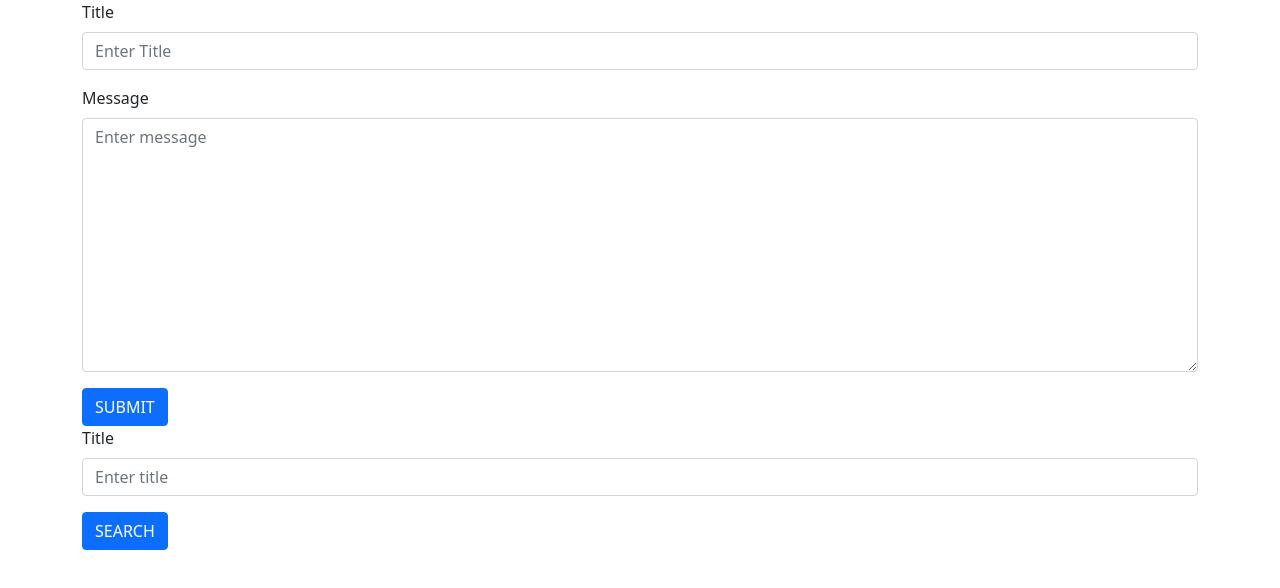
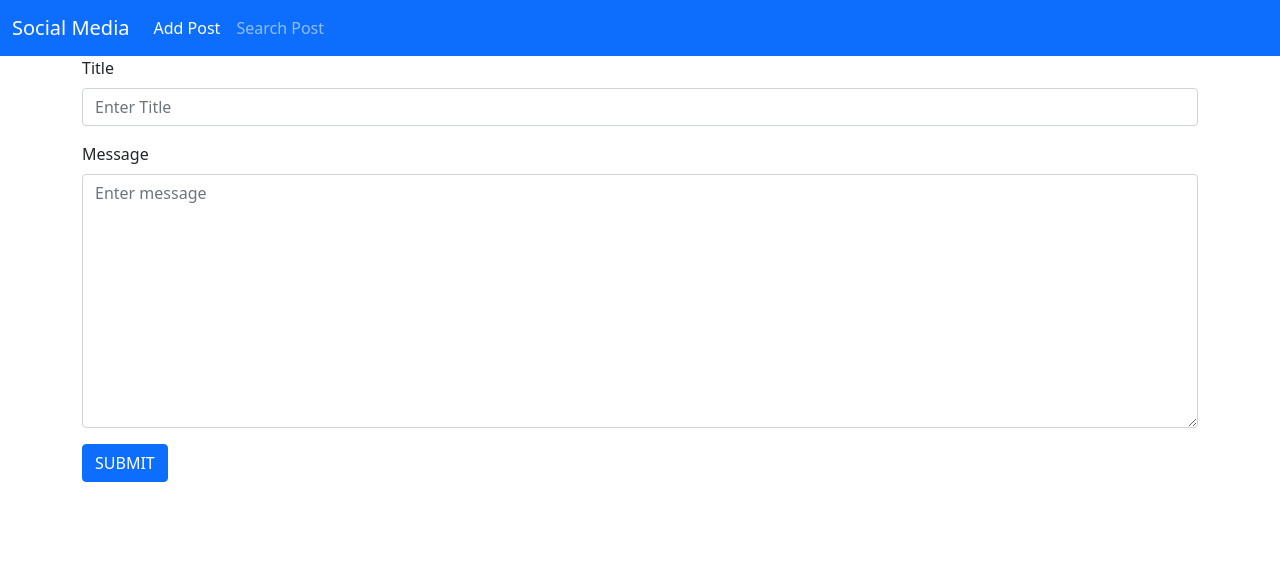
Before and after one commit to sruthybabu/Social-Media-App, a React (Create React App) app: page / in a window 1280 px wide. Shown: the top 588 px of the page. Built offline with nearby package versions, Linux system fonts and the light colour scheme.

Commit message:
completed

```diff
--- a/src/App.js
+++ b/src/App.js
@@ -4,12 +4,18 @@ import 'bootstrap/dist/css/bootstrap.min.css';
 import 'bootstrap/dist/js/bootstrap.bundle.min.js';
 import Addpost from './components/Addpost';
 import Searchpost from './components/Searchpost';
+import { BrowserRouter, Route, Routes } from 'react-router-dom';
 
 function App() {
   return (
     <div>
-<Addpost/>
-<Searchpost/>
+<BrowserRouter>
+<Routes>
+  <Route path="/" exact element={<Addpost/>}/>
+  <Route path="/search" exact element={<Searchpost/>}/>
+</Routes>
+
+</BrowserRouter>
 
     </div>
   );
--- a/src/components/Addpost.js
+++ b/src/components/Addpost.js
@@ -1,9 +1,10 @@
 import React from 'react'
+import Navbar from './Navbar'
 
 const Addpost = () => {
   return (
     <div>
-
+<Navbar/>
 <div className="container">
     <div className="row">
         <div className="col col-12 col-sm-12 col-md-12 col-lg-12 col-xl-12 col-xxl-12">
--- /dev/null
+++ b/src/components/Navbar.js
@@ -0,0 +1,29 @@
+import React from 'react'
+import { Link } from 'react-router-dom'
+
+const Navbar = () => {
+  return (
+    <div>
+
+<nav class="navbar navbar-expand-lg  navbar-dark bg-primary">
+  <div class="container-fluid">
+      <Link to="/" class="navbar-brand">Social Media</Link>
+
+    <button class="navbar-toggler" type="button" data-bs-toggle="collapse" data-bs-target="#navbarNavAltMarkup" aria-controls="navbarNavAltMarkup" aria-expanded="false" aria-label="Toggle navigation">
+      <span class="navbar-toggler-icon"></span>
+    </button>
+    <div class="collapse navbar-collapse" id="navbarNavAltMarkup">
+      <div class="navbar-nav">
+          <Link to="/" class="nav-link active">Add Post</Link>
+        <Link to= "/search" class="nav-link" >Search Post</Link>
+
+      </div>
+    </div>
+  </div>
+</nav>
+
+    </div>
+  )
+}
+
+export default Navbar
--- a/src/components/Searchpost.js
+++ b/src/components/Searchpost.js
@@ -1,8 +1,10 @@
 import React from 'react'
+import Navbar from './Navbar'
 
 const Searchpost = () => {
   return (
     <div>
+        <Navbar/>
 <div className="container">
     <div className="row">
         <div className="col col-12 col-sm-12 col-md-12 col-lg-12 col-xl-12 col-xxl-12">
```
